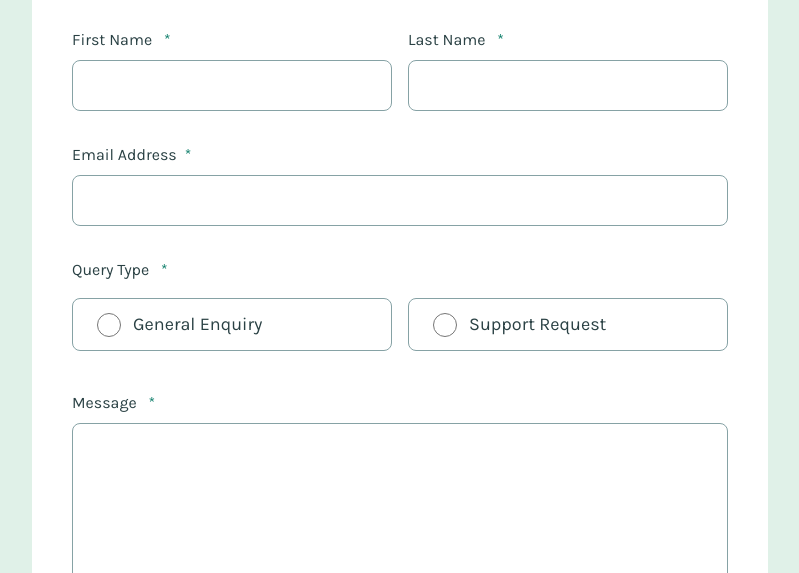
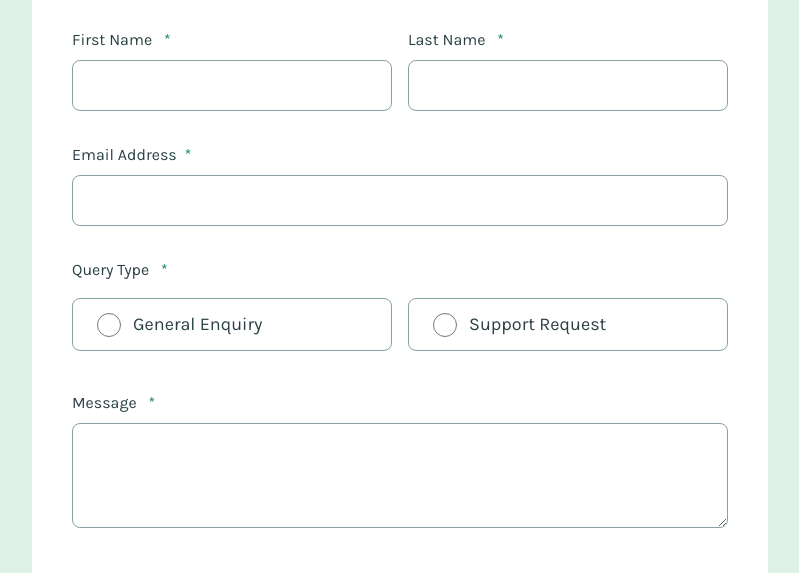
Before and after one commit to olaide-hok/contact-form, a website: page index.html in a window 1536 px wide. Shown: the part 204-777 px from the top of the page, without its empty margins (368-1167 px from the left). Drawn offline with Linux system fonts and the light colour scheme.

Commit message:
update textarea height

```diff
--- a/styles/styles.scss
+++ b/styles/styles.scss
@@ -247,6 +247,9 @@ main {
 }
 
 @media screen and (min-width: 756px) {
+  textarea {
+    height: rem(132px);
+  }
   main {
     &.container {
       padding: 0;
@@ -289,6 +292,9 @@ main {
 }
 
 @media screen and (min-width: 1440px) {
+  textarea {
+    height: rem(105px);
+  }
   main {
     &.container {
       padding: 0;
```
Also changed, not shown: styles/styles.css, 1 other file.
